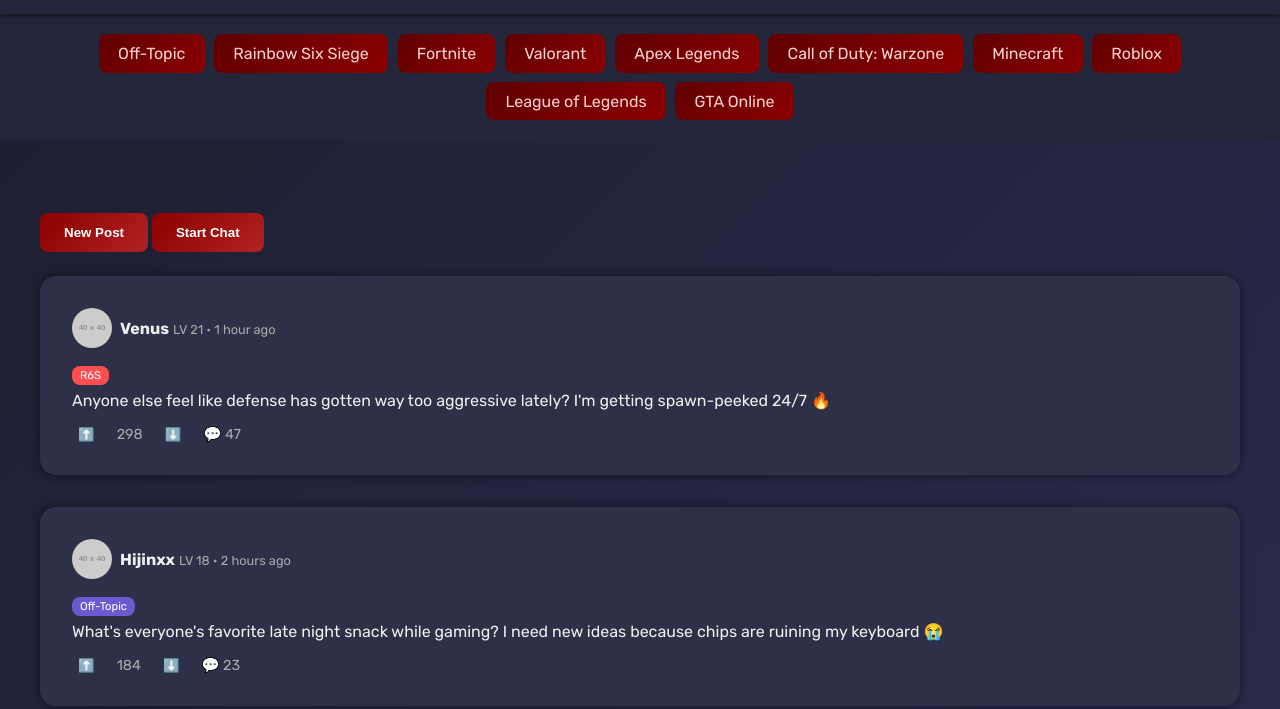
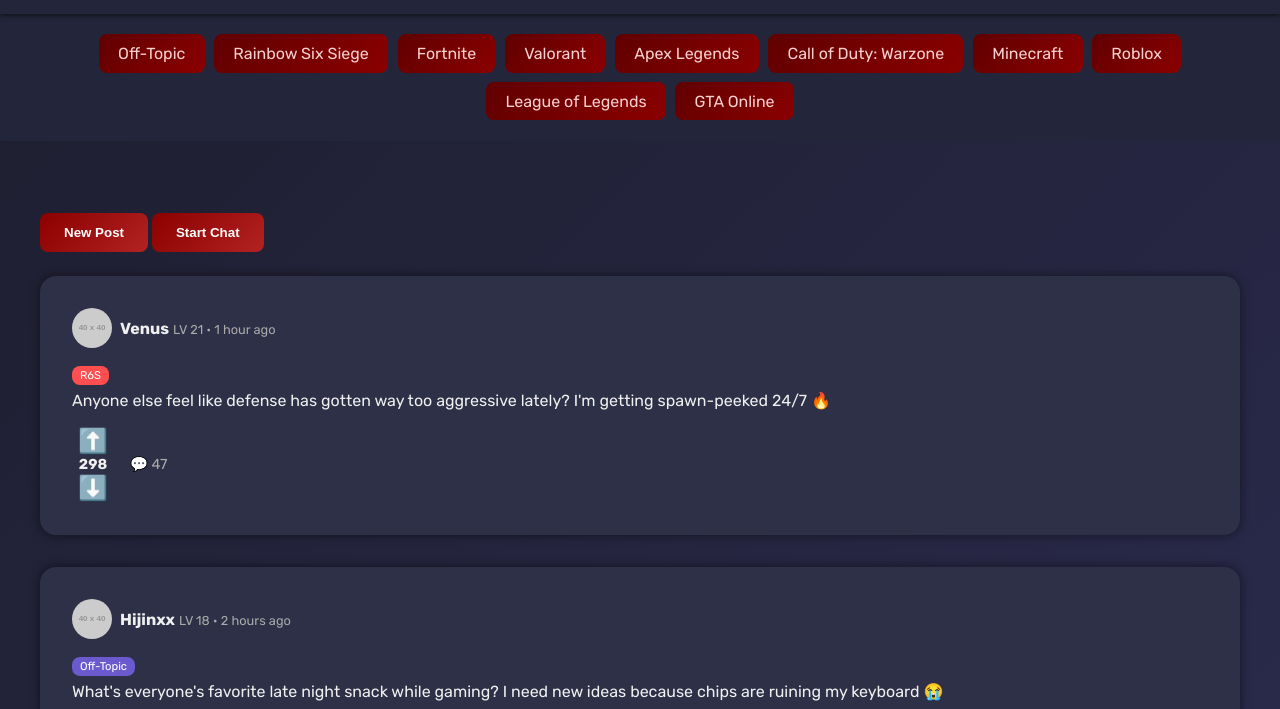
Before and after one commit to PivotMenace/Noctive, a plain HTML site: page index.html in a window 1280 px wide. Shown: the part 91-800 px from the top of the page. Drawn offline with Linux system fonts and the light colour scheme; placeholder pictures from the web are drawn by us.

Commit message:
Update index.html

```diff
--- a/index.html
+++ b/index.html
@@ -187,12 +187,15 @@
           <span style="background: #ff4e50; color: white; padding: 0.2rem 0.5rem; border-radius: 0.5rem; font-size: 0.7rem;">R6S</span>
           <p style="margin-top: 0.5rem;">Anyone else feel like defense has gotten way too aggressive lately? I'm getting spawn-peeked 24/7 🔥</p>
         </div>
-        <div style="display: flex; gap: 1rem; align-items: center; color: #aaa; font-size: 0.9rem;">
-          <button style="background: none; border: none; color: #9aaff9; cursor: pointer;">⬆️</button>
-          <span>298</span>
-          <button style="background: none; border: none; color: #ff4e50; cursor: pointer;">⬇️</button>
-          <span>💬 47</span>
-        </div>
+        <div style="display: flex; gap: 1rem; align-items: center; font-size: 0.9rem;">
+  <div style="display: flex; flex-direction: column; align-items: center; color: red;">
+    <button style="background: none; border: none; color: red; font-size: 1.5rem; cursor: pointer;">⬆️</button>
+    <span style="color: #f0f0f0; font-weight: bold;">298</span>
+    <button style="background: none; border: none; color: red; font-size: 1.5rem; cursor: pointer;">⬇️</button>
+  </div>
+  <span style="color: #aaa;">💬 47</span>
+</div>
+
       </section>
 
       <section class="card">
```
